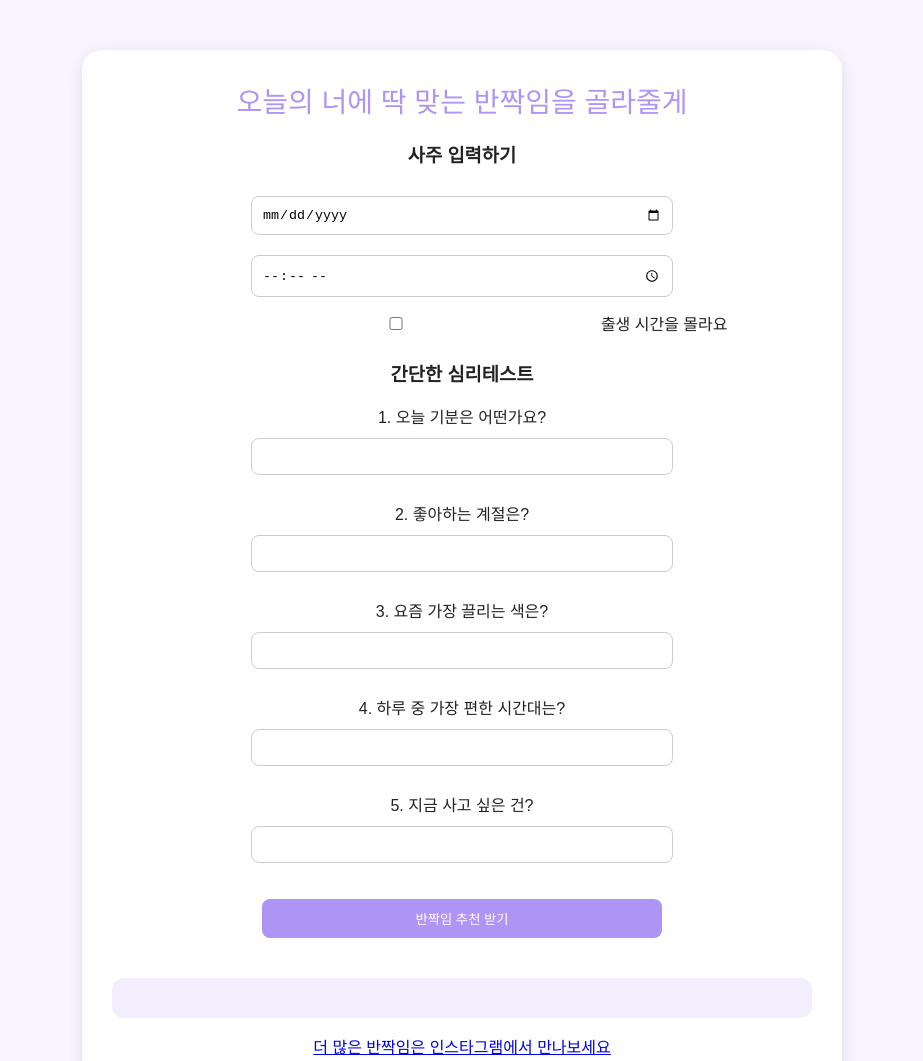
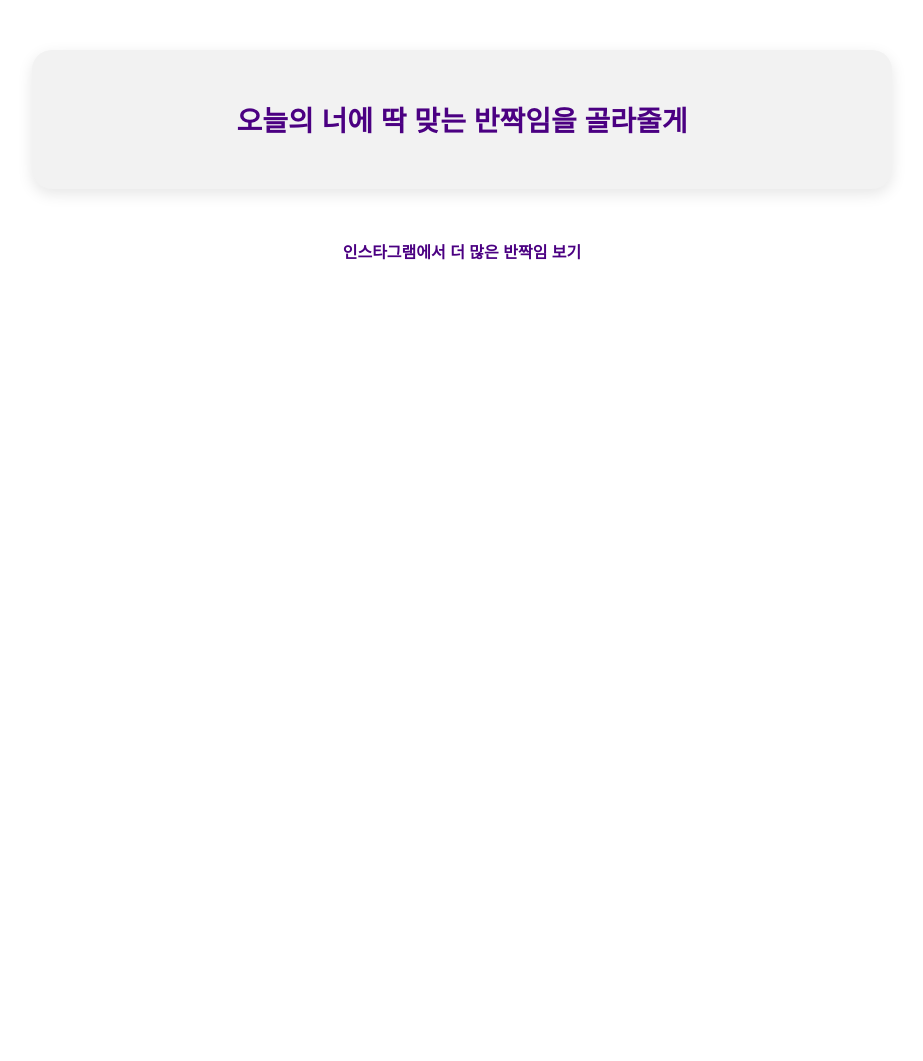
Before and after one commit to daon05/holymoly-note, a plain HTML site: page index.html in a window 1280 px wide. Shown: the top 1061 px of the page, without its empty margins (178-1101 px from the left). After the commit the page ends 800 px from the top, so only its background shows below. Drawn offline with Linux system fonts and the light colour scheme.

Commit message:
Update index.html

```diff
--- a/index.html
+++ b/index.html
@@ -8,102 +8,65 @@
         margin: 0;
         padding: 0;
         font-family: 'Apple SD Gothic Neo', sans-serif;
-      transition: background-color 0.5s, color 0.5s;
-    }body.day {
-  background-color: #f8f4ff;
-  color: #222;
-}
-
-body.night {
-  background-color: #1e1e2f;
-  color: #f0f0f0;
-}
-
-.container {
-  max-width: 700px;
+        background-color: #ffffff;
+        color: #000000;
+      }.container {
+    max-width: 800px;
     margin: 50px auto;
-  background-color: white;
+    background-color: #f2f2f2;
     border-radius: 20px;
     padding: 30px;
-  box-shadow: 0 5px 15px rgba(0,0,0,0.1);
+    box-shadow: 0 5px 15px rgba(0, 0, 0, 0.1);
     text-align: center;
   }
 
-.title {
-  color: #ae94f4;
+  h1 {
+    color: #4b0082;
     font-size: 28px;
     margin-bottom: 20px;
   }
 
   input, select, button {
+    font-size: 16px;
     padding: 10px;
-  margin: 10px 0;
-  border-radius: 8px;
+    margin: 5px;
+    border-radius: 10px;
     border: 1px solid #ccc;
-  width: 80%;
-  max-width: 400px;
   }
 
   button {
-  background-color: #ae94f4;
+    background-color: #4b0082;
     color: white;
-  border: none;
     cursor: pointer;
   }
 
-.result {
-  margin-top: 30px;
-  padding: 20px;
-  background-color: #f3eefe;
-  border-radius: 12px;
+  .results {
+    margin-top: 20px;
+    text-align: left;
   }
 
+  .insta-link {
+    margin-top: 30px;
+    text-align: center;
+  }
+
+  .insta-link a {
+    color: #4b0082;
+    text-decoration: none;
+    font-weight: bold;
+  }
 </style>
+
   </head>
   <body>
     <div class="container">
-    <div class="title">오늘의 너에 딱 맞는 반짝임을 골라줄게</div><h3>사주 입력하기</h3>
-<input type="date" id="birthdate" placeholder="생년월일" />
-<input type="time" id="birthtime" placeholder="출생 시간" />
-<br/>
-<label><input type="checkbox" id="unknown-time" /> 출생 시간을 몰라요</label>
-
-<h3>간단한 심리테스트</h3>
-<div id="quiz">
-  <p>1. 오늘 기분은 어떤가요?<br/><input /></p>
-  <p>2. 좋아하는 계절은?<br/><input /></p>
-  <p>3. 요즘 가장 끌리는 색은?<br/><input /></p>
-  <p>4. 하루 중 가장 편한 시간대는?<br/><input /></p>
-  <p>5. 지금 사고 싶은 건?<br/><input /></p>
+      <h1>오늘의 너에 딱 맞는 반짝임을 골라줄게</h1>
+      <!-- 입력 폼과 결과 영역은 여기에 JavaScript로 추가 -->
+    </div><div class="insta-link">
+  <a href="https://www.instagram.com/holymolyoeel?igsh=a2draXB6OGRxZ2pk" target="_blank">
+    인스타그램에서 더 많은 반짝임 보기
+  </a>
 </div>
 
-<button onclick="generateResult()">반짝임 추천 받기</button>
-
-<div class="result" id="result">
-  <!-- 결과 출력 영역 -->
-</div>
-
-<p><a href="https://www.instagram.com/holymolyoeel" target="_blank">더 많은 반짝임은 인스타그램에서 만나보세요</a></p>
-
-  </div>  <script>
-    function applyTheme() {
-      const hour = new Date().getHours();
-      document.body.className = (hour >= 6 && hour < 18) ? 'day' : 'night';
-    }
-    applyTheme();
-
-    function generateResult() {
-      const birthdate = document.getElementById("birthdate").value;
-      const birthtime = document.getElementById("birthtime").value;
-      const unknownTime = document.getElementById("unknown-time").checked;
-
-      let resultText = `<h4>당신만의 반짝임 추천</h4>`;
-
-      resultText += `<p><strong>사주 기반 추천:</strong> 우아한 진주 목걸이, 차분한 크림색 블라우스</p>`;
-      resultText += `<p><strong>심리 테스트 기반 추천:</strong> 컬러풀한 참 팔찌, 부드러운 라벤더 향수</p>`;
-      resultText += `<p><strong>날씨 기반 추천:</strong> 화창한 날엔 선글라스, 샤베트향 향수</p>`;
-
-      document.getElementById("result").innerHTML = resultText;
-    }
-  </script></body>
+  </body>
 </html>
```
Lines whose indentation alone changed are shown as unchanged.
